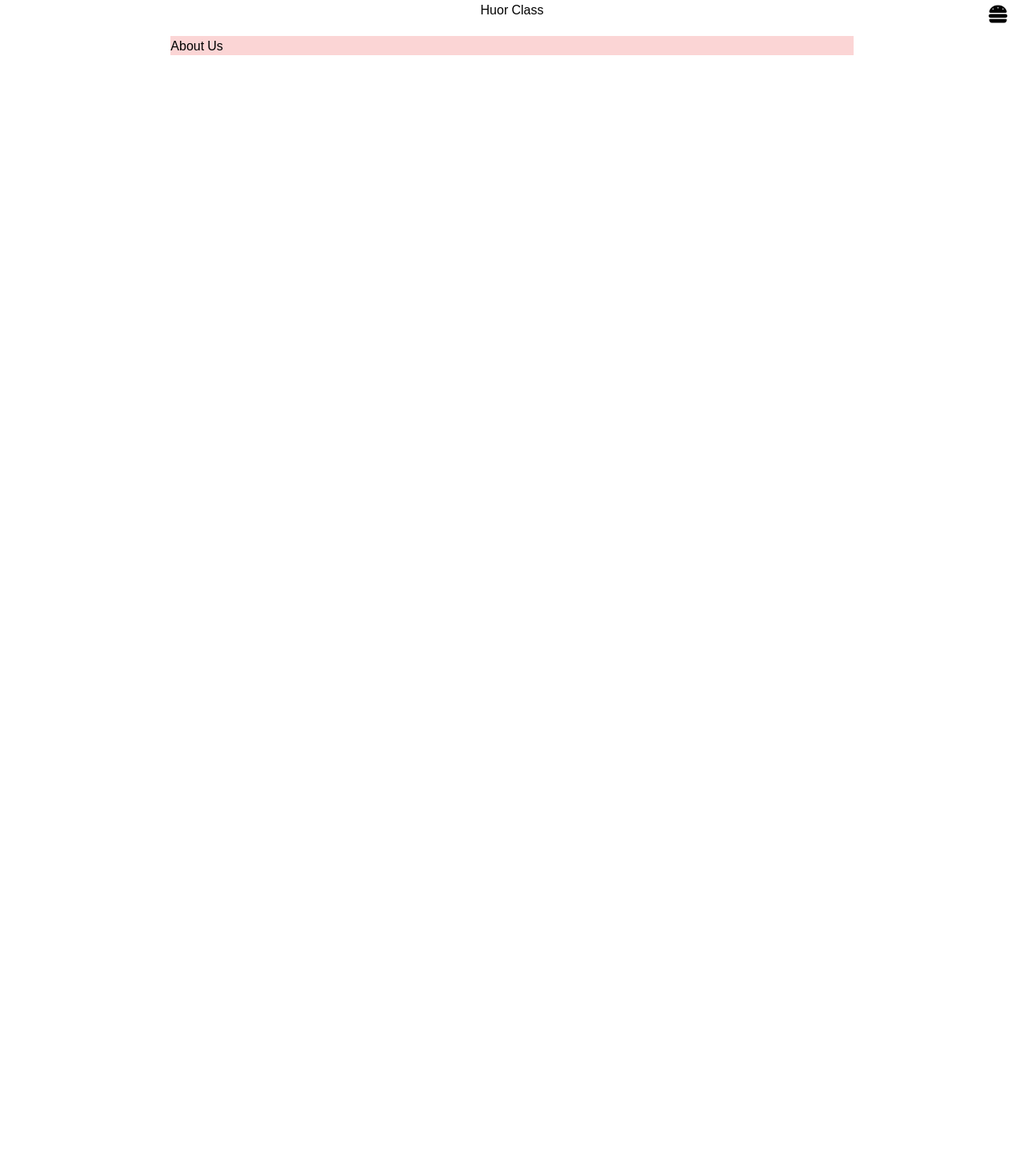
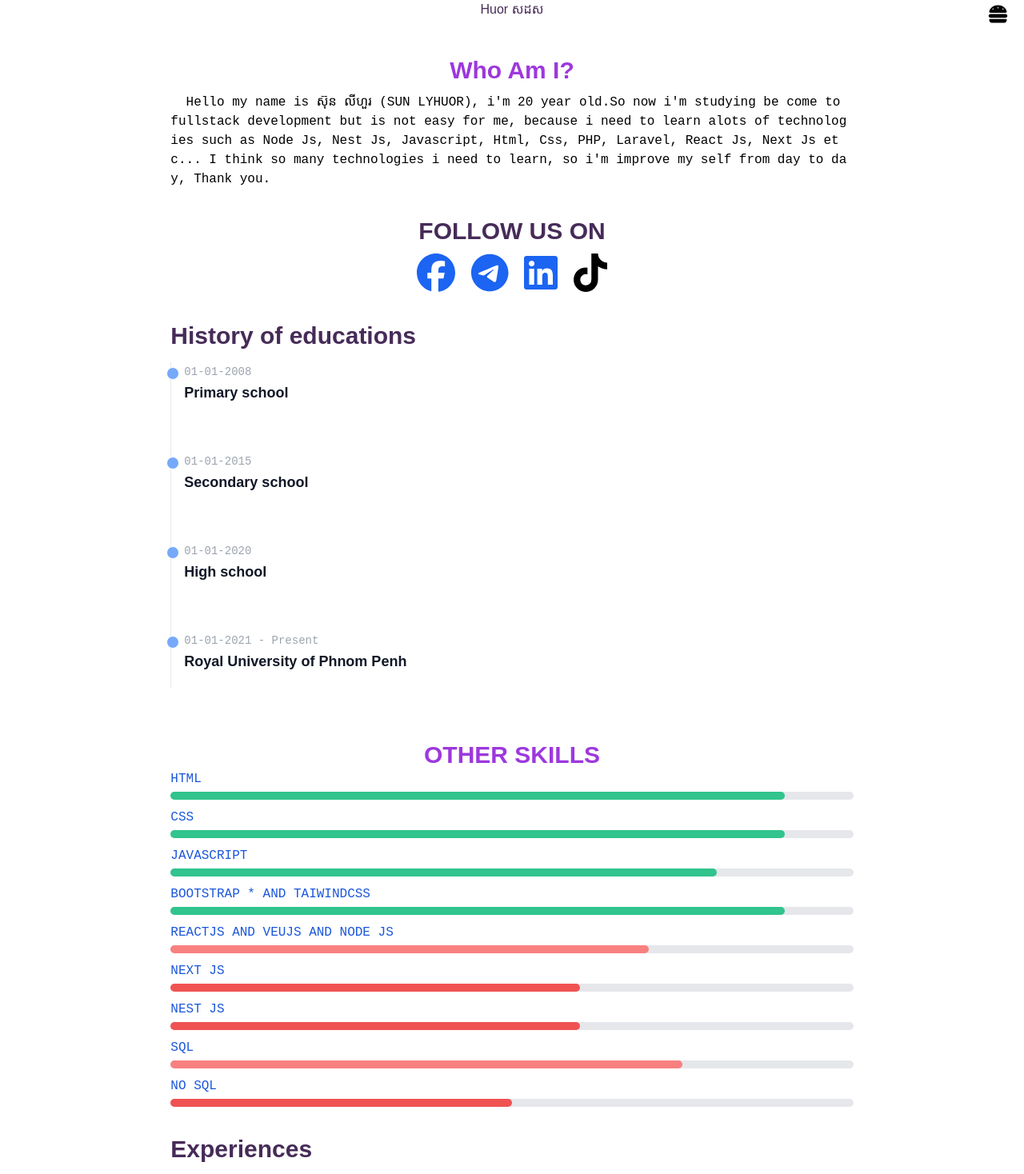
Before and after one commit to sunlyhuor/nextjdproject, a Next.js app: page /about in a window 1280 px wide. Shown: the top 1468 px of the page at 80% size. Before the commit the page ends 800 px from the top, so only its background shows below. Built offline with nearby package versions, Linux system fonts and the light colour scheme.

Commit message:
Add some code in about page

```diff
--- a/package.json
+++ b/package.json
@@ -10,6 +10,7 @@
   },
   "dependencies": {
     "@fortawesome/fontawesome-svg-core": "^6.4.0",
+    "@fortawesome/free-brands-svg-icons": "^6.4.0",
     "@fortawesome/free-regular-svg-icons": "^6.4.0",
     "@fortawesome/free-solid-svg-icons": "^6.4.0",
     "@fortawesome/react-fontawesome": "^0.2.0",
--- a/src/components/Header.jsx
+++ b/src/components/Header.jsx
@@ -61,7 +61,7 @@ export default function HeaderComponent(){
             <header className="relative" >
                 <section className="w-full text-center min-[0px]:mb-[15px] sm:mb-[20px]">
                     <Link href={"/"} className="mx-auto cursor-pointer inline" >
-                        <h1 className="inline" >Huor Class</h1>
+                        <h1 className="inline" >Huor សដស</h1>
                     </Link>
                         {/* <Image onClick={()=> router.push("/") } className="mx-auto cursor-pointer min-[0px]:w-[60px] md:w-[100px] " src={LogoHuorClass}  width={2000} height={2000} alt="Sun LyHuor Logo" /> */}
                 </section>
--- /dev/null
+++ b/src/components/Progres.jsx
@@ -0,0 +1,13 @@
+export default function ProgresComponent( { percent , title , color } ){
+    return(
+        <div  data-aos="fade-down-right" className="mb-[10px]">
+            <div className="flex justify-between mb-1">
+                <span className="text-base font-medium text-blue-700 dark:text-white">{title}</span>
+                {/* <span className="text-sm font-medium text-blue-700 dark:text-white">{percent}</span> */}
+            </div>
+            <div className="w-full bg-gray-200 rounded-full h-2.5 dark:bg-gray-700">
+                <div className={"h-2.5 rounded-full " + color} style={{width:percent}}></div>
+            </div>
+        </div>
+    )
+}
--- a/src/components/Timeline.jsx
+++ b/src/components/Timeline.jsx
@@ -1,11 +1,12 @@
 import Link from "next/link"
 
-export default function Timeline( { title , datas , color } ){
+export default function Timeline( {  datas , color , title } ){
     console.log(datas)
     return(
-        <>
-            <section>
-                <h1 className="py-[10px] text-2xl underline font-bold" >{title}</h1>
+        <section  data-aos="fade-down-right">
+            <section className="mb-[15px]" >
+                <h1 className="text-3xl text-[#462B58] font-bold" >{title}</h1>
+                {/* <h1 className="py-[10px] text-2xl underline font-bold" >{title}</h1> */}
             </section>
             <ol className="relative border-l border-gray-200 dark:border-gray-700">
                 {
@@ -19,7 +20,9 @@ export default function Timeline( { title , datas , color } ){
                                 <p className="mb-4 text-base font-normal text-gray-500 dark:text-gray-400">{d.description}</p>
                                 {
                                     d.link?(
-                                        <Link href={d.link} className="inline-flex items-center px-4 py-2 text-sm font-medium text-gray-900 bg-white border border-gray-200 rounded-lg hover:bg-gray-100 hover:text-blue-700 focus:z-10 focus:ring-4 focus:outline-none focus:ring-gray-200 focus:text-blue-700 dark:bg-gray-800 dark:text-gray-400 dark:border-gray-600 dark:hover:text-white dark:hover:bg-gray-700 dark:focus:ring-gray-700">Learn more <svg className="w-3 h-3 ml-2" fill="currentColor" viewBox="0 0 20 20" xmlns="http://www.w3.org/2000/svg"><path fillRule="evenodd" d="M12.293 5.293a1 1 0 011.414 0l4 4a1 1 0 010 1.414l-4 4a1 1 0 01-1.414-1.414L14.586 11H3a1 1 0 110-2h11.586l-2.293-2.293a1 1 0 010-1.414z" clipRule="evenodd"></path></svg></Link>
+                                        <Link href={d.link} target="_blank" className="inline-flex items-center px-4 py-2 text-sm font-medium text-gray-900 bg-white border border-gray-200 rounded-lg hover:bg-gray-100 hover:text-blue-700 focus:z-10 focus:ring-4 focus:outline-none focus:ring-gray-200 focus:text-blue-700 dark:bg-gray-800 dark:text-gray-400 dark:border-gray-600 dark:hover:text-white dark:hover:bg-gray-700 dark:focus:ring-gray-700">
+                                            { d.link_title }
+                                        <svg className="w-3 h-3 ml-2" fill="currentColor" viewBox="0 0 20 20" xmlns="http://www.w3.org/2000/svg"><path fillRule="evenodd" d="M12.293 5.293a1 1 0 011.414 0l4 4a1 1 0 010 1.414l-4 4a1 1 0 01-1.414-1.414L14.586 11H3a1 1 0 110-2h11.586l-2.293-2.293a1 1 0 010-1.414z" clipRule="evenodd"></path></svg></Link>
                                     ):""
                                 }
                             </li>
@@ -35,6 +38,6 @@ export default function Timeline( { title , datas , color } ){
                 </li> */}
 
             </ol>
-        </>
+        </section>
     )
 }
--- a/src/pages/about.jsx
+++ b/src/pages/about.jsx
@@ -1,26 +1,155 @@
 import Timeline from "@/components/Timeline";
 import { useState } from "react";
+import { FontAwesomeIcon } from "@fortawesome/react-fontawesome";
+import { faFacebook , faTelegram , faLinkedin, faTiktok } from "@fortawesome/free-brands-svg-icons"
+import ProgresComponent from "@/components/Progres";
 
 export default function AboutPage(){
 
-    const [datas , setdatas ] = useState([
+    const History = [
         {
-            date:"10-FEB-2023",
-            content:"Helloe",
-            description:"Hello world",
-            // link:"/"
+            content:"Primary school",
+            date:"01-01-2008",
+            description:""
         },
         {
-            date:"10-FEB-2024",
-            content:"Helloe",
-            description:"Hello world"
+            content:"Secondary school",
+            date:"01-01-2015",
+            description:""
+        },
+        {
+            content:"High school",
+            date:"01-01-2020",
+            description:""
+        },
+        {
+            content:"Royal University of Phnom Penh",
+            date:"01-01-2021 - Present",
+            description:""
+        },
+    ]
+
+    const Experiences = [
+        {
+            content:"Computer shop and Wordpress",
+            description:"",
+            date:"01-01-2023 - present"
         }
-    ])
+    ]
+
+    const Projects = [
+        {
+            content:"FTC COMPUTER",
+            description:"Need 3months to completed this project",
+            date:"3 months",
+            link:"https://ftccomputer.com",
+            link_title:"SEE WEBSITE"
+
+        }
+    ]
 
     return(
-        <main className="min-[0px]:w-11/12 md:w-8/12 mx-auto bg-red-200" >
+        <main className="min-[0px]:w-11/12 md:w-8/12 mx-auto  mb-[50px]" >
+            <section data-aos="fade-down" className="py-[25px]" >
+                <h1 className="text-center text-[#9D38DD] font-bold text-3xl" >Who Am I?</h1>
+                <p className=" break-all " >
+                  &nbsp; Hello my name is ស៊ុន លីហួរ (SUN LYHUOR), i'm 20 year old.So now i'm studying be come to
+                  fullstack development but is not easy for me, because i need to learn alots of technologies such as
+                  Node Js, Nest Js, Javascript, Html, Css, PHP, Laravel, React Js, Next Js etc... I think so many technologies
+                  i need to learn, so i'm improve my self from day to day, Thank you.
+                </p>
+            </section>
+
+            <section data-aos="fade-down" >
+                <h1 className="text-center  font-bold text-3xl" >FOLLOW US ON</h1>
+                <section className="flex justify-center gap-[20px] py-[10px]" >
+                    <a  title="Sun LyHuor - Facebook" href="https://www.facebook.com/sunleehuor/" target="_blank">
+                        <FontAwesomeIcon id="svg-inline--fa-title-0kK8mcia4PgJ"  className="text-blue-600 text-5xl cursor-pointer hover:opacity-[0.6] active:text-yellow-400" icon={faFacebook} />
+                    </a>
+                    <a  title="Sun LyHuor - Telegram" href="https://t.me/sunlyhuor" target="_blank">
+                        <FontAwesomeIcon id="svg-inline--fa-title-0kK8mcia4PgJ"  className="text-blue-600 text-5xl cursor-pointer hover:opacity-[0.6] active:text-yellow-400" icon={faTelegram} />
+                    </a>
+                    <a  title="Sun LyHuor - Linkedin" href="https://www.linkedin.com/in/sun-lyhuor-5042bb212/" target="_blank">
+                        <FontAwesomeIcon id="svg-inline--fa-title-0kK8mcia4PgJ"  className="text-blue-600 text-5xl cursor-pointer hover:opacity-[0.6] active:text-yellow-400" icon={faLinkedin} />
+                    </a>
+                    <a  title="Sun LyHuor - TitTok" href="https://www.tiktok.com/@huor1234" target="_blank">
+                        <FontAwesomeIcon id="svg-inline--fa-title-0kK8mcia4PgJ"  className=" text-5xl cursor-pointer hover:opacity-[0.6] active:text-yellow-400" icon={faTiktok} />
+                    </a>
+                </section>
+            </section>
+
+            <section className="py-[25px]" >
+                <Timeline
+                    title={"History of educations"}
+                    datas={History}
+                    color={"bg-blue-400"}
+                />
+            </section>
+
             <section>
-                <h1 className="h1" >About Us</h1>
+                <h1 className="text-center text-[#9D38DD] font-bold text-3xl" >OTHER SKILLS</h1>
+                <section>
+                    <ProgresComponent
+                        title={"HTML"}
+                        percent={"90%"}
+                        color={"bg-green-400"}
+                    />
+                    <ProgresComponent
+                        title={"CSS"}
+                        percent={"90%"}
+                        color={"bg-green-400"}
+                    />
+                    <ProgresComponent
+                        title={"JAVASCRIPT"}
+                        percent={"80%"}
+                        color={"bg-green-400"}
+                    />
+                    <ProgresComponent
+                        title={"BOOTSTRAP * AND TAIWINDCSS"}
+                        percent={"90%"}
+                        color={"bg-green-400"}
+                    />
+                    <ProgresComponent
+                        title={"REACTJS AND VEUJS AND NODE JS"}
+                        percent={"70%"}
+                        color={"bg-red-400"}
+                    />
+                    <ProgresComponent
+                        title={"NEXT JS"}
+                        percent={"60%"}
+                        color={"bg-red-500"}
+                    />
+                    <ProgresComponent
+                        title={"NEST JS"}
+                        percent={"60%"}
+                        color={"bg-red-500"}
+                    />
+                    <ProgresComponent
+                        title={"SQL"}
+                        percent={"75%"}
+                        color={"bg-red-400"}
+                    />
+                    <ProgresComponent
+                        title={"NO SQL"}
+                        percent={"50%"}
+                        color={"bg-red-500"}
+                    />
+                </section>
+            </section>
+            <section className="py-[25px]" >
+                <Timeline
+                    title={"Experiences"}
+                    datas={Experiences}
+                    color={"bg-red-500"}
+                />
+            </section>
+            <section className="py-[25px]" >
+                <Timeline
+                    title={"Completed projects"}
+                    datas={Projects}
+                    color={"bg-red-500"}
+
+                />
             </section>
         </main>
     )
--- a/src/pages/blogs/index.jsx
+++ b/src/pages/blogs/index.jsx
@@ -55,7 +55,8 @@ export default function BlogsPage( {datas_json} ){
                     <span className="min-[0px]:text-sm lg:text-xl inline-flex items-center px-4 py-2 mr-3 text-sm font-medium text-gray-500 bg-white border border-gray-300 rounded-lg hover:bg-gray-100 hover:text-gray-700 dark:bg-gray-800 dark:border-gray-700 dark:text-gray-400 dark:hover:bg-gray-700 dark:hover:text-white   " >{router.query.page ? router.query.page : 1 }</span>
                     <button onClick={()=> router.push( `?limit=15&page=${ isNaN( router.query.page ) ? 1 :  datas_json.responses ? Number( router.query.page ) + 1 : Number( router.query.page )  } ` ) } > <FontAwesomeIcon className="min-[0px]:text-sm lg:text-xl inline-flex items-center px-4 py-2 mr-3 text-sm font-medium text-gray-500 bg-white border border-gray-300 rounded-lg hover:bg-gray-100 hover:text-gray-700 dark:bg-gray-800 dark:border-gray-700 dark:text-gray-400 dark:hover:bg-gray-700 dark:hover:text-white" icon={faAnglesRight} /> </button>
                 </div>
-                <section className="flex min-[0px]:justify-center sm:justify-start flex-wrap gap-[10px]">
+                <section className="flex justify-center flex-wrap gap-[10px]">
+                {/* <section className="flex min-[0px]:justify-center sm:justify-start flex-wrap gap-[10px]"> */}
                     {
                         datas_json.status?(
                             datas_json.responses && datas_json.responses.map(( d, k )=>{
--- a/src/pages/courses/index.jsx
+++ b/src/pages/courses/index.jsx
@@ -84,7 +84,8 @@ export default function CoursePage( { datas_json } ){
                             <LoadingComponent />
                         </div>
                      }>
-                        <section className="flex min-[0px]:justify-center sm:justify-start flex-wrap gap-[10px]">
+                        <section className="flex justify-center flex-wrap gap-[10px]">
+                        {/* <section className="flex min-[0px]:justify-center sm:justify-start flex-wrap gap-[10px]"> */}
                             {datas_json.responses
                                 ? datas_json.responses.map((d, k) => {
                                     return (
--- a/src/styles/globals.css
+++ b/src/styles/globals.css
@@ -2,10 +2,6 @@
 @tailwind components;
 @tailwind utilities;
 
-@import url('https://fonts.googleapis.com/css2?family=Geologica:wght@500&display=swap');
-@import url('https://fonts.googleapis.com/css2?family=Russo+One&display=swap');
-@import url('https://fonts.googleapis.com/css2?family=Noto+Serif+Khmer:wght@600&display=swap');
-@import url('https://fonts.googleapis.com/css2?family=Konkhmer+Sleokchher&display=swap');
 
 .title{
     overflow: hidden;
@@ -17,7 +13,7 @@
 .button {
     position: relative;
     background: #444;
-    color: #fff;
+    color: #fff !important;
     text-decoration: none;
     text-transform: uppercase;
     border: none;
@@ -243,9 +239,12 @@
 
 /* Fonts */
 h1,h2,h3,h4,h5,h6{
-  font-family: 'Russo One', 'Noto Serif Khmer' , sans-serif !important;
+  font-family: sans-serif , serif;
+  color: #462B58;
+
 }
 
-span,label,span,section,div,p,aside,address{
-  font-family: 'Geologica' , 'Konkhmer Sleokchher', 'cursive' , sans-serif !important;
+span,p,a,label,div,section,aside,address{
+  /* color: #462B58; */
+  font-family: monospace,sans-serif;
 }
```
Also changed, not shown: src/pages/courses/[title].jsx (+15 -14 lines), 1 other file (tests, documents, lock files or other folders).
